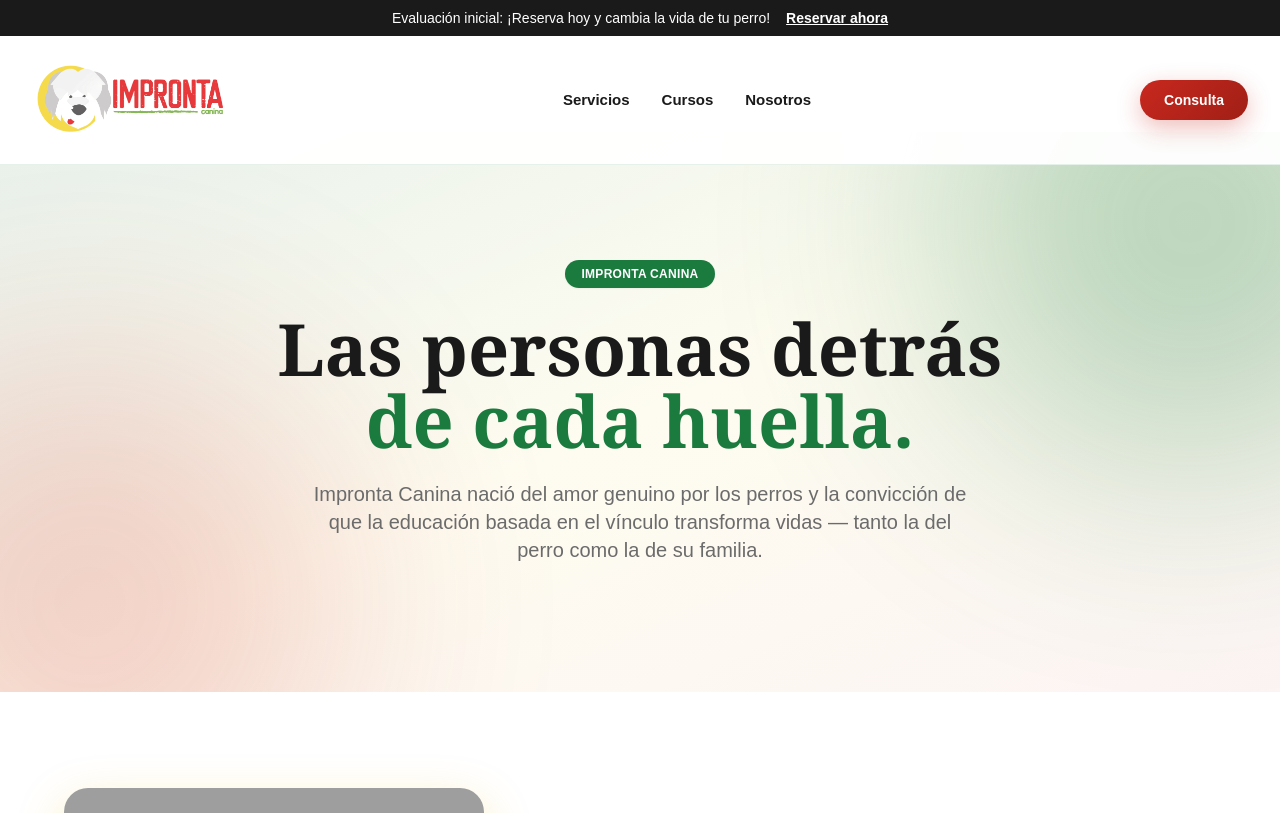
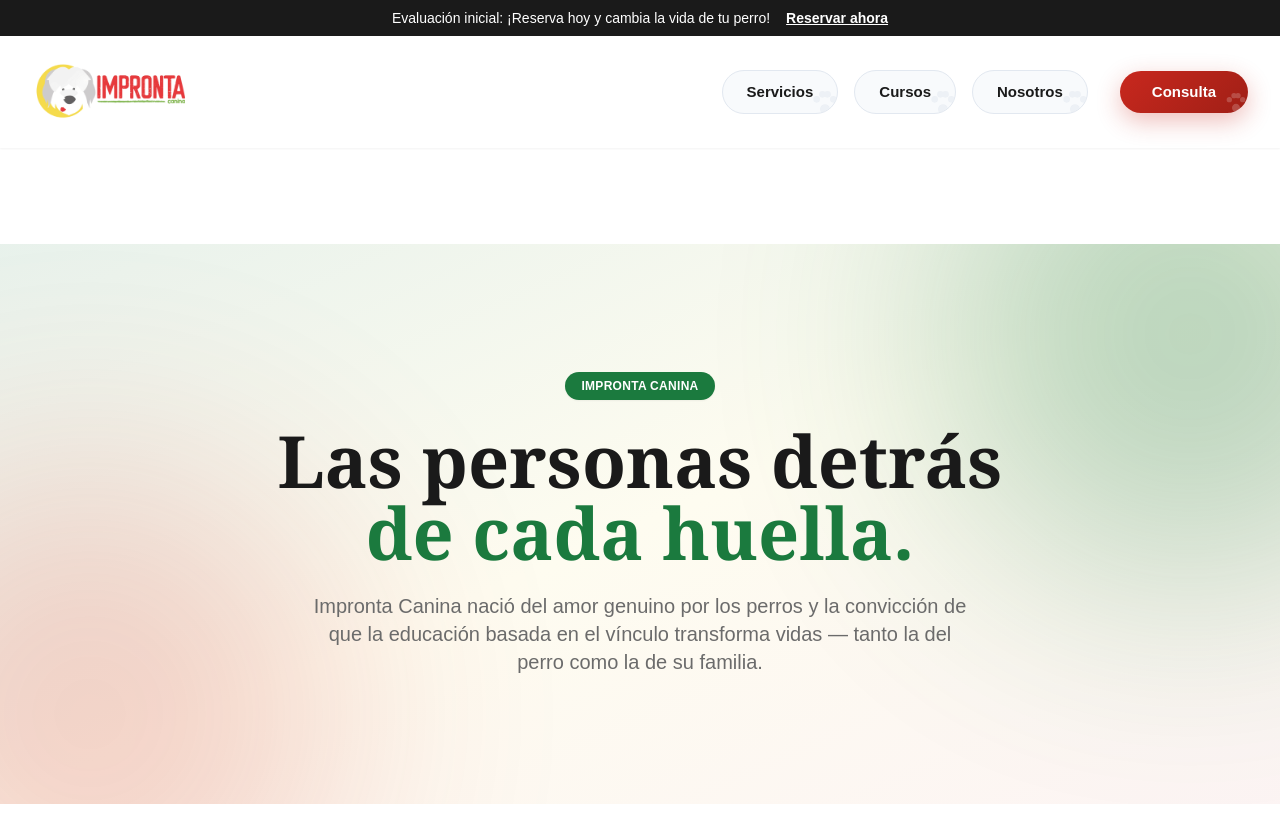
Before and after one commit to Wschanzze/impronta-canina, a Next.js app: page /nosotros in a window 1280 px wide. Shown: the top 813 px of the page. Built offline with nearby package versions, Linux system fonts and the light colour scheme; grey boxes are pictures that could not be loaded.

Commit message:
Redesign Header: Sticky positioning, mobile menu pushes down, nav buttons with paw watermarks

```diff
--- a/src/components/Header.tsx
+++ b/src/components/Header.tsx
@@ -4,6 +4,16 @@
 import { useRouter } from 'next/navigation';
 import { motion, AnimatePresence } from 'framer-motion';
 import { Bars3Icon, XMarkIcon } from '@heroicons/react/24/outline';
+
+const PawPrintWatermark: React.FC<{ className?: string }> = ({ className }) => (
+  <svg viewBox="0 0 24 24" className={className} fill="currentColor" xmlns="http://www.w3.org/2000/svg">
+    <path d="M12 14c-1.66 0-3 1.34-3 3 0 2 2 3.5 3 3.5s3-1.5 3-3.5c0-1.66-1.34-3-3-3z" />
+    <circle cx="7" cy="11" r="2" />
+    <circle cx="10.5" cy="8" r="2" />
+    <circle cx="13.5" cy="8" r="2" />
+    <circle cx="17" cy="11" r="2" />
+  </svg>
+);
 
 const Header: React.FC = () => {
   const router = useRouter();
@@ -23,9 +33,9 @@
   ];
 
   return (
-    <>
+    <div className="sticky top-0 z-[100] w-full flex flex-col bg-white transition-all duration-300 shadow-sm">
       {/* Barra superior de anuncios */}
-      <div className="bg-charcoal text-white text-xs md:text-sm font-medium py-2 px-4 text-center z-[101] relative flex justify-center items-center gap-2">
+      <div className="bg-charcoal text-white text-xs md:text-sm font-medium py-2 px-4 text-center relative flex justify-center items-center gap-2">
         Evaluación inicial: ¡Reserva hoy y cambia la vida de tu perro!
         <a
           href="#contacto"
@@ -35,45 +45,44 @@
         </a>
       </div>
 
-      <motion.nav
-        initial={{ y: -100 }}
-        animate={{ y: 0 }}
-        transition={{ duration: 0.5, ease: 'easeOut' }}
-        className={`fixed left-0 right-0 z-[100] transition-all duration-500 ${
-          scrolled
-            ? 'top-0 bg-white/85 backdrop-blur-xl shadow-warm-md border-b border-honey-gold/20 py-3'
-            : 'top-[36px] md:top-[36px] bg-white/95 border-b border-verde/10 py-6'
+      <nav
+        className={`w-full transition-all duration-500 ${
+          scrolled ? 'py-3' : 'py-5 md:py-6'
         }`}
       >
         <div className="max-w-7xl mx-auto px-4 md:px-8 flex items-center justify-between">
-          <div className="cursor-pointer flex items-center" onClick={() => router.push('/')}>
+          {/* Logo */}
+          <div className="cursor-pointer flex items-center relative z-20" onClick={() => router.push('/')}>
             <Image
               src="/assets/images/b7d66566-7b41-43ea-9cc1-dd65415791db-1779449981971.png"
               alt="Impronta Canina logo"
               width={180}
               height={60}
               className={`object-contain transition-all duration-500 ease-in-out dog-shake-hover ${
-                scrolled ? 'h-12' : 'h-16 md:h-20'
+                scrolled ? 'h-10 md:h-12' : 'h-14 md:h-16'
               } w-auto`}
             />
           </div>
 
-          <div className="hidden md:flex items-center gap-8 text-[15px] font-bold text-charcoal">
+          {/* Desktop Navigation */}
+          <div className="hidden md:flex items-center gap-4">
             {navLinks.map((link) => (
               <a
                 key={link.name}
                 href={link.href}
-                className="relative group transition-colors hover:text-verde"
+                className="relative group overflow-hidden px-6 py-2.5 rounded-full bg-slate-50 border border-slate-200 hover:border-verde/30 transition-all duration-300 text-[15px] font-bold text-charcoal flex items-center justify-center"
               >
-                {link.name}
-                <span className="absolute -bottom-1 left-0 w-0 h-0.5 bg-verde transition-all duration-300 group-hover:w-full"></span>
+                {/* Watermark Icon */}
+                <PawPrintWatermark className="absolute -right-2 -bottom-2 w-10 h-10 text-slate-200 opacity-50 group-hover:text-verde/10 group-hover:scale-125 transition-all duration-500 pointer-events-none" />
+
+                <span className="relative z-10 group-hover:text-verde transition-colors">
+                  {link.name}
+                </span>
               </a>
             ))}
-          </div>
 
-          <div className="hidden md:flex">
             <button
-              className="btn-tangerine text-white text-sm font-bold px-6 py-2.5 rounded-full shadow-tangerine-glow transition-transform hover:scale-105 active:scale-95"
+              className="ml-4 btn-tangerine text-white text-[15px] font-bold px-8 py-2.5 rounded-full shadow-tangerine-glow transition-transform hover:scale-105 active:scale-95 flex items-center justify-center relative overflow-hidden group"
               onClick={() => {
                 const el = document.getElementById('contacto');
                 if (el) {
@@ -83,58 +92,60 @@
                 }
               }}
             >
-              Consulta
+              <PawPrintWatermark className="absolute -right-1 -bottom-1 w-8 h-8 text-white opacity-20 group-hover:scale-125 transition-all duration-500 pointer-events-none" />
+              <span className="relative z-10">Consulta</span>
             </button>
           </div>
 
           {/* Mobile Menu Button */}
-          <div className="md:hidden flex items-center z-[101]">
+          <div className="md:hidden flex items-center z-20">
             <button
-              className={`p-2 transition-colors ${mobileMenuOpen ? 'text-white hover:text-honey-gold' : 'text-verde-dark hover:text-tangerine'}`}
+              className={`p-2 rounded-xl transition-colors bg-slate-50 border border-slate-200 text-charcoal hover:text-verde`}
               onClick={() => setMobileMenuOpen(!mobileMenuOpen)}
             >
               {mobileMenuOpen ? (
-                <XMarkIcon className="h-7 w-7" />
+                <XMarkIcon className="h-6 w-6" />
               ) : (
-                <Bars3Icon className="h-7 w-7" />
+                <Bars3Icon className="h-6 w-6" />
               )}
             </button>
           </div>
         </div>
-      </motion.nav>
+      </nav>
 
-      {/* Mobile Menu Full Screen */}
+      {/* Mobile Expanding Menu (Pushes content down) */}
       <AnimatePresence>
         {mobileMenuOpen && (
           <motion.div
-            initial={{ opacity: 0, y: '-100%' }}
-            animate={{ opacity: 1, y: 0 }}
-            exit={{ opacity: 0, y: '-100%' }}
-            transition={{ duration: 0.4, ease: 'easeInOut' }}
-            className="fixed inset-0 z-[95] bg-charcoal text-white flex flex-col justify-center items-center"
+            initial={{ height: 0, opacity: 0 }}
+            animate={{ height: 'auto', opacity: 1 }}
+            exit={{ height: 0, opacity: 0 }}
+            transition={{ duration: 0.3, ease: 'easeInOut' }}
+            className="overflow-hidden bg-slate-50 border-t border-slate-200"
           >
-            <div className="flex flex-col space-y-8 w-full px-8 text-center">
+            <div className="flex flex-col space-y-3 p-6 max-w-7xl mx-auto">
               {navLinks.map((link, i) => (
                 <motion.a
                   key={link.name}
                   href={link.href}
-                  initial={{ opacity: 0, y: 20 }}
-                  animate={{ opacity: 1, y: 0 }}
-                  transition={{ delay: i * 0.1 + 0.2 }}
-                  className="text-3xl font-serif font-bold hover:text-honey-gold transition-colors"
+                  initial={{ opacity: 0, x: -20 }}
+                  animate={{ opacity: 1, x: 0 }}
+                  transition={{ delay: i * 0.1 }}
+                  className="relative overflow-hidden p-4 rounded-2xl bg-white border border-slate-200 text-lg font-bold text-charcoal flex items-center justify-between group"
                   onClick={() => setMobileMenuOpen(false)}
                 >
-                  {link.name}
+                  <span className="relative z-10">{link.name}</span>
+                  <PawPrintWatermark className="w-8 h-8 text-slate-100 group-hover:text-verde/20 transition-colors" />
                 </motion.a>
               ))}
               <motion.div
-                initial={{ opacity: 0, y: 20 }}
+                initial={{ opacity: 0, y: 10 }}
                 animate={{ opacity: 1, y: 0 }}
-                transition={{ delay: 0.6 }}
-                className="pt-8"
+                transition={{ delay: 0.3 }}
+                className="pt-4"
               >
                 <button
-                  className="w-full max-w-xs mx-auto btn-tangerine text-white text-lg font-bold px-8 py-4 rounded-xl shadow-tangerine-glow"
+                  className="w-full relative overflow-hidden btn-tangerine text-white text-lg font-bold p-4 rounded-2xl shadow-tangerine-glow flex items-center justify-center group"
                   onClick={() => {
                     setMobileMenuOpen(false);
                     const el = document.getElementById('contacto');
@@ -145,14 +156,15 @@
                     }
                   }}
                 >
-                  Consulta
+                  <PawPrintWatermark className="absolute -right-2 -bottom-2 w-12 h-12 text-white opacity-20 group-hover:scale-110 transition-transform" />
+                  <span className="relative z-10">Consulta</span>
                 </button>
               </motion.div>
             </div>
           </motion.div>
         )}
       </AnimatePresence>
-    </>
+    </div>
   );
 };
 
```
